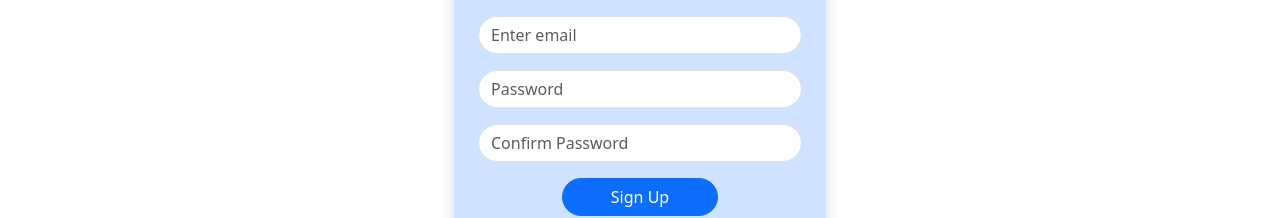
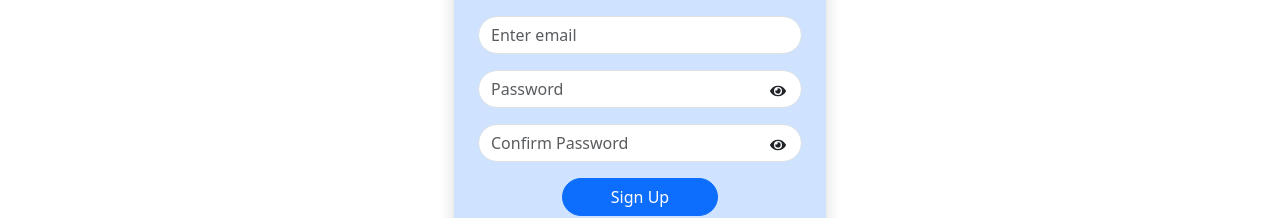
Before and after one commit to dhirubhaikulkarni/AurusEventMangementTaskUI, a React (Create React App) app: page /signup in a window 1280 px wide. Shown: the part 542-760 px from the top of the page. Built offline with nearby package versions, Linux system fonts and the light colour scheme.

Commit message:
Added vercel development environment variable.

```diff
--- a/src/components/Auth/Login.js
+++ b/src/components/Auth/Login.js
@@ -4,10 +4,12 @@ import { Form, Button, Container, Row, Col, Alert, Spinner } from 'react-bootstr
 import axios from 'axios';
 import { useNavigate } from 'react-router-dom';
 import { setLoading } from '../Store/loginSlice';
+import { FaEye, FaEyeSlash } from 'react-icons/fa';
 
 const Login = () => {
   const [email, setEmail] = useState('');
   const [password, setPassword] = useState('');
+  const [showPassword, setShowPassword] = useState(false);
   const [error, setError] = useState(null);
   const dispatch = useDispatch();
   const navigate = useNavigate();
@@ -71,13 +73,21 @@ const Login = () => {
               />
             </Form.Group>
 
-            <Form.Group controlId="formBasicPassword" className="mt-3">
-              <Form.Control className='rounded-pill'
-                type="password"
+            <Form.Group controlId="formBasicPassword" className="mt-3 position-relative">
+              <Form.Control
+                className="rounded-pill"
+                type={showPassword ? "text" : "password"}
                 placeholder="Password"
                 value={password}
                 onChange={(e) => setPassword(e.target.value)}
               />
+              <span
+                className="position-absolute end-0 top-50 translate-middle-y pe-3"
+                style={{ cursor: 'pointer' }}
+                onClick={() => setShowPassword((prev) => !prev)}
+              >
+                {showPassword ? <FaEyeSlash /> : <FaEye />}
+              </span>
             </Form.Group>
 
             <div className='d-flex justify-content-center'>
--- a/src/components/Auth/Signup.js
+++ b/src/components/Auth/Signup.js
@@ -1,5 +1,6 @@
 import React, { useState } from 'react';
 import { Form, Button, Container, Row, Col, Alert, Spinner } from 'react-bootstrap';
+import { FaEye, FaEyeSlash } from 'react-icons/fa';
 import axios from 'axios';
 import { Link } from 'react-router-dom';
 import { registerUser, setLoading } from '../Store/loginSlice';
@@ -11,6 +12,8 @@ const Signup = () => {
   const dispatch = useDispatch();
   const [email, setEmail] = useState('');
   const [password, setPassword] = useState('');
+  const [showPassword, setShowPassword] = useState(false);
+  const [showConfirmPassword, setShowConfirmPassword] = useState(false);
   const [confirmPassword, setConfirmPassword] = useState('');
   const [firstName, setFirstName] = useState('');
   const [lastName, setLastName] = useState('');
@@ -36,7 +39,7 @@ const Signup = () => {
     }
 
 
-    dispatch(registerUser(email,password,firstName,lastName,contactNumber))
+    dispatch(registerUser(email, password, firstName, lastName, contactNumber))
   };
 
   return (
@@ -97,24 +100,38 @@ const Signup = () => {
                 />
               </Form.Group>
 
-              <Form.Group controlId="formBasicPassword" className='mt-3'>
-                <Form.Control className='rounded-pill'
-                  type="password"
+              <Form.Group controlId="formBasicPassword" className="mt-3 position-relative">
+                <Form.Control
+                  className="rounded-pill"
+                  type={showPassword ? "text" : "password"}
                   placeholder="Password"
                   value={password}
                   onChange={(e) => setPassword(e.target.value)}
-                  required
                 />
+                <span
+                  className="position-absolute end-0 top-50 translate-middle-y pe-3"
+                  style={{ cursor: 'pointer' }}
+                  onClick={() => setShowPassword((prev) => !prev)}
+                >
+                  {showPassword ? <FaEyeSlash /> : <FaEye />}
+                </span>
               </Form.Group>
 
-              <Form.Group controlId="formBasicConfirmPassword" className='mt-3'>
+              <Form.Group controlId="formBasicConfirmPassword" className='mt-3 position-relative'>
                 <Form.Control className='rounded-pill'
-                  type="password"
+                  type={showConfirmPassword ? "text" : "password"}
                   placeholder="Confirm Password"
                   value={confirmPassword}
                   onChange={(e) => setConfirmPassword(e.target.value)}
                   required
                 />
+                <span
+                  className="position-absolute end-0 top-50 translate-middle-y pe-3"
+                  style={{ cursor: 'pointer' }}
+                  onClick={() => setShowConfirmPassword((prev) => !prev)}
+                >
+                  {showConfirmPassword ? <FaEyeSlash /> : <FaEye />}
+                </span>
               </Form.Group>
 
               <div className='d-flex justify-content-center'>
```
Also changed, not shown: 1 other file (tests, documents, lock files or other folders).
